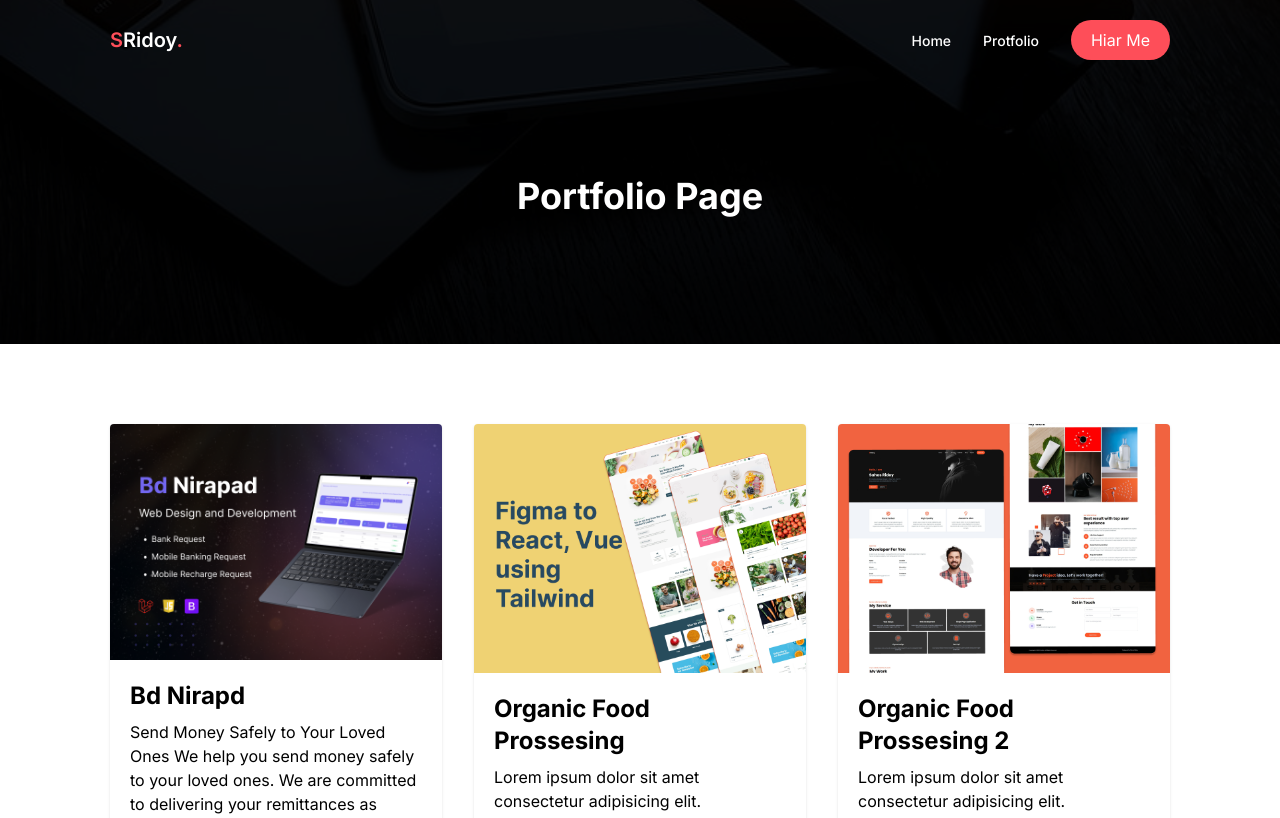
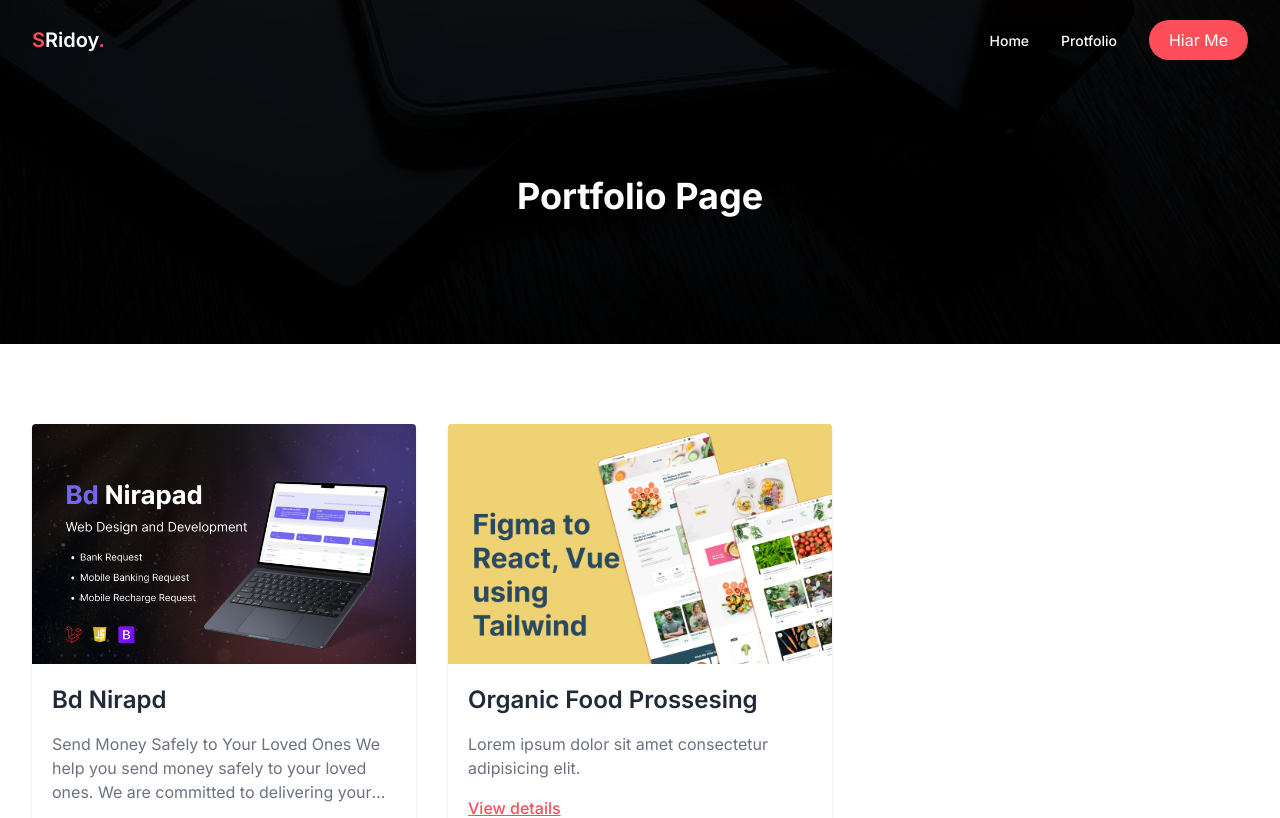
Before and after one commit to sahosmia/Sahos-Ridoy, a Next.js app: page /portfolio in a window 1280 px wide. Shown: the top 818 px of the page. Built offline with nearby package versions, Linux system fonts and the light colour scheme.

Commit message:
modify Portfolio item design, add my image

```diff
--- a/app/portfolio/[slug]/page.jsx
+++ b/app/portfolio/[slug]/page.jsx
@@ -157,6 +157,7 @@ const PortfolioDetailsPage = ({ params }) => {
                 </Link>
               )}
             </div>
+            {/* <hr className="pt-2" /> */}
           </div>
         </div>
       </div>
--- a/components/PortfolioItem.jsx
+++ b/components/PortfolioItem.jsx
@@ -7,10 +7,30 @@ const PortfolioItem = ({ item }) => {
       href={`/portfolio/${item.slug}`}
       className="rounded overflow-hidden shadow"
     >
-      <Image src={item.thumbnail} alt={item.title} width="1000" height="750"  />
+      <div className="overflow-hidden h-60">
+        <Image
+          className="transform-gpu hover:scale-[1.1] transition-all h-auto"
+          src={item.thumbnail}
+          alt={item.title}
+          width="1000"
+          height="750"
+        />
+      </div>
       <div className="p-5">
-        <h5 className="pb-2 text-2xl font-bold">{item.title}</h5>
-        <p>{item.description}</p>
+        <h5 className="pt-4 md:pt-0 text-xl md:text-2xl font-semibold text-gray-800 line-clamp-2">
+          {item.title}
+        </h5>
+        <p className="pt-2 md:pt-4 text-gray-500 line-clamp-3">
+          {item.description}
+        </p>
+        <div className="hidden md:block mt-4 ">
+          <Link
+            href={`portfolio/${item.slug}`}
+            className=" text-main hover:bg-opacity-80 duration-500 text-sm md:text-base font-medium rounded inline underline"
+          >
+            View details
+          </Link>
+        </div>
       </div>
     </Link>
   );
--- a/components/home/About.jsx
+++ b/components/home/About.jsx
@@ -24,10 +24,7 @@ function About() {
 
           <div className="flex flex-wrap flex-row gap-5 md:gap-8 mb-5 md:mb-8">
             {aboutPersonalInfoItems.map((item, i) => (
-              <AboutPersonalInfoItem
-                key={i}
-                item={item}
-              ></AboutPersonalInfoItem>
+              <AboutPersonalInfoItem key={i} item={item} />
             ))}
           </div>
 
@@ -40,9 +37,9 @@ function About() {
           </a>
         </div>
 
-        <div className="flex-1">
+        <div className="flex-1 flex justify-center items-center">
           <Image
-            className="w-3/5 block m-auto"
+            className="w-3/5 block m-auto rounded mb-10"
             placeholder="blur"
             blurDataURL="false"
             src="/images/avatar.png"
--- a/components/home/Hero.jsx
+++ b/components/home/Hero.jsx
@@ -2,7 +2,7 @@ import Link from "next/link";
 
 const Hero = () => {
   return (
-    <section className="bg-hero-pattern bg-center bg-no-repeat bg-cover text-light pt-40 lg:pt-56 pb-24 md:pb-32">
+    <section className="bg-hero-pattern bg-center bg-no-repeat bg-cover text-light pt-40 lg:pt-56 pb-24 md:pb-32 ">
       <div className="container max-md:text-center">
         <h4 className="text-2xl/relaxed md:text-4xl/relaxed font-medium text-main">
           Hello, I am
--- a/components/home/MyWork.jsx
+++ b/components/home/MyWork.jsx
@@ -2,6 +2,7 @@ import Image from "next/image";
 import MyWorkItem from "./MyWorkItem";
 import SectionHead from "./SectionHead";
 import { portfolios } from "@/constants";
+import PortfolioItem from "../PortfolioItem";
 
 function MyWork() {
   const showPortfolios = portfolios.filter((item) => item.showStatus === true);
@@ -10,14 +11,11 @@ function MyWork() {
       className="py-10 sm:py-16 lg:py-28  relative overflow-hidden z-10"
       id="protfolio"
     >
-      <SectionHead
-        title="My Work"
-        des="I try to satisfy client by my work"
-      ></SectionHead>
+      <SectionHead title="My Work" des="I try to satisfy client by my work" />
 
-      <div className="container grid grid-cols-1 xl:grid-cols-3 grid-rows-2 gap-8 ">
+      <div className="container grid grid-cols-1 xl:grid-cols-3  gap-8 ">
         {showPortfolios.map((item, index) => (
-          <MyWorkItem key={index} item={item} index={index}></MyWorkItem>
+          <PortfolioItem key={item.slug} item={item} />
         ))}
       </div>
 
--- a/components/home/MyWorkItem.jsx
+++ b/components/home/MyWorkItem.jsx
@@ -13,7 +13,7 @@ export default function MyWorkItem({ item, index }) {
     >
       <div className="flex-1">
         <Image
-          className={`rounded-lg h-60 w-full block  object-cover object-center `}
+          className={`rounded-lg h-auto md:h-60 w-full block  object-cover object-center `}
           src={thumbnail}
           alt=""
           width="1000"
--- a/components/home/Skills.jsx
+++ b/components/home/Skills.jsx
@@ -4,8 +4,8 @@ import { skills } from "@/constants";
 
 const Skills = () => {
   return (
-    <div className="py-10 sm:py-16 lg:py-28 relative">
-      <div className="container flex flex-col lg:flex-row items-center  gap-20">
+    <div className="py-5 sm:py-16 lg:py-28 relative">
+      <div className="container flex flex-col lg:flex-row items-center gap-5  md:gap-20">
         <div className="w-full lg:w-1/2">
           <Image
             className="w-4/5 flex m-auto"
--- a/components/home/Target.jsx
+++ b/components/home/Target.jsx
@@ -4,7 +4,7 @@ import TargetItem from "./TargetItem";
 function Target() {
   return (
     <section className="py-10 sm:py-16 lg:py-20 ">
-      <div className="container flex flex-col md:flex-row gap-3">
+      <div className="container flex flex-col lg:flex-row gap-3">
         {targets.map((item, i) => (
           <TargetItem key={i} item={item}></TargetItem>
         ))}
--- a/constants/index.js
+++ b/constants/index.js
@@ -113,7 +113,7 @@ export const aboutPersonalInfoItems = [
   { title: "Phone", value: "01952827301" },
   { title: "Education", value: "Bsc in CSE" },
   { title: "Email", value: "sahosmia.webdev@gmail.com" },
-  { title: "Freelance", value: "Available" },
+  // { title: "Freelance", value: "Available" },
 ];
 
 export const portfolios = [
@@ -144,39 +144,39 @@ export const portfolios = [
     github: "https://www.github.com/sahosmia",
     showStatus: true,
   },
-  {
-    title: "Organic Food Prossesing 2",
-    slug: "organic-food-prossesing-2",
-    description: "Lorem ipsum dolor sit amet consectetur adipisicing elit. ",
-    thumbnail: Portfolio2,
-    images: [""],
-    tecnology: ["React", "Tailwind"],
-    live_url: "www.sahosmia.netlify.com",
-    github: "www.github.com/sahosmia",
-    showStatus: true,
-  },
-  {
-    title: "Organic Food Prossesing 2",
-    slug: "organic-food-prossesing-2",
-    description: "Lorem ipsum dolor sit amet consectetur adipisicing elit.",
-    thumbnail: Portfolio2,
-    images: [""],
-    tecnology: ["React", "Tailwind"],
-    live_url: "www.sahosmia.netlify.com",
-    github: "www.github.com/sahosmia",
-    showStatus: false,
-  },
-  {
-    title: "Organic Food Prossesing 2",
-    slug: "organic-food-prossesing-2",
-    description: "Lorem ipsum dolor sit amet consectetur adipisicing elit.",
-    thumbnail: Portfolio2,
-    images: [""],
-    tecnology: ["React", "Tailwind"],
-    live_url: "www.sahosmia.netlify.com",
-    github: "www.github.com/sahosmia",
-    showStatus: false,
-  },
+  // {
+  //   title: "Organic Food Prossesing 2",
+  //   slug: "organic-food-prossesing-2",
+  //   description: "Lorem ipsum dolor sit amet consectetur adipisicing elit. ",
+  //   thumbnail: Portfolio2,
+  //   images: [""],
+  //   tecnology: ["React", "Tailwind"],
+  //   live_url: "www.sahosmia.netlify.com",
+  //   github: "www.github.com/sahosmia",
+  //   showStatus: true,
+  // },
+  // {
+  //   title: "Organic Food Prossesing 2",
+  //   slug: "organic-food-prossesing-2",
+  //   description: "Lorem ipsum dolor sit amet consectetur adipisicing elit.",
+  //   thumbnail: Portfolio2,
+  //   images: [""],
+  //   tecnology: ["React", "Tailwind"],
+  //   live_url: "www.sahosmia.netlify.com",
+  //   github: "www.github.com/sahosmia",
+  //   showStatus: false,
+  // },
+  // {
+  //   title: "Organic Food Prossesing 2",
+  //   slug: "organic-food-prossesing-2",
+  //   description: "Lorem ipsum dolor sit amet consectetur adipisicing elit.",
+  //   thumbnail: Portfolio2,
+  //   images: [""],
+  //   tecnology: ["React", "Tailwind"],
+  //   live_url: "www.sahosmia.netlify.com",
+  //   github: "www.github.com/sahosmia",
+  //   showStatus: false,
+  // },
 ];
 
 export const why_work_items = [
--- a/tailwind.config.js
+++ b/tailwind.config.js
@@ -20,11 +20,11 @@ module.exports = {
       },
     },
     screens: {
-      sm: "640px", // => @media (min-width: 640px) { ... }
-      md: "768px", // => @media (min-width: 768px) { ... }
-      lg: "1024px", // => @media (min-width: 1024px) { ... }
-      xl: "1124px", // => @media (min-width: 1280px) { ... }
-      "2xl": "1480px", // => @media (min-width: 1280px) { ... }
+      sm: "640px",
+      md: "768px",
+      lg: "1024px",
+      xl: "1124px",
+      "2xl": "1280px",
     },
 
     container: {
```
Also changed, not shown: public/images/avatar.png, public/images/avatar2.png (added).
